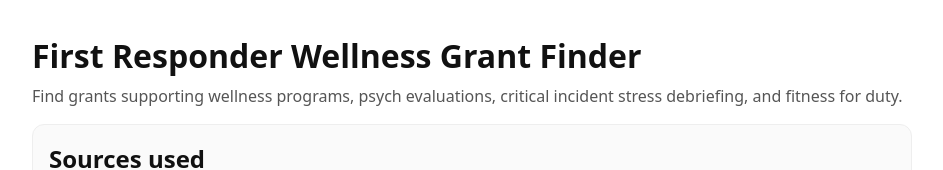
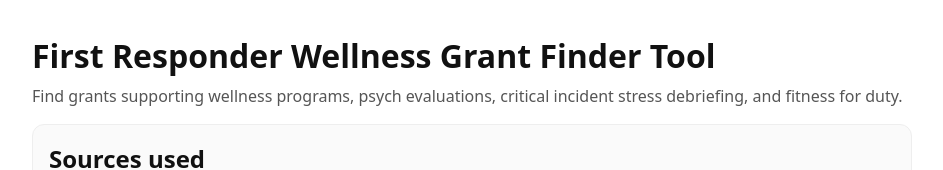
Before and after one commit to hDanford/grant-finding-tool, a plain HTML site: page docs/index.html in a window 1280 px wide. Shown: the top 170 px of the page, without its empty margins (168-1111 px from the left). Drawn offline with Linux system fonts and the light colour scheme.

Commit message:
Update index.html

```diff
--- a/docs/index.html
+++ b/docs/index.html
@@ -27,7 +27,7 @@
 <body>
 <main>
   <!-- Header / Name -->
-  <h1>First Responder Wellness Grant Finder</h1>
+  <h1>First Responder Wellness Grant Finder Tool</h1>
   <p class="sub">Find grants supporting wellness programs, psych evaluations, critical incident stress debriefing, and fitness for duty.</p>
 
   <!-- Sources + Update button -->
```
